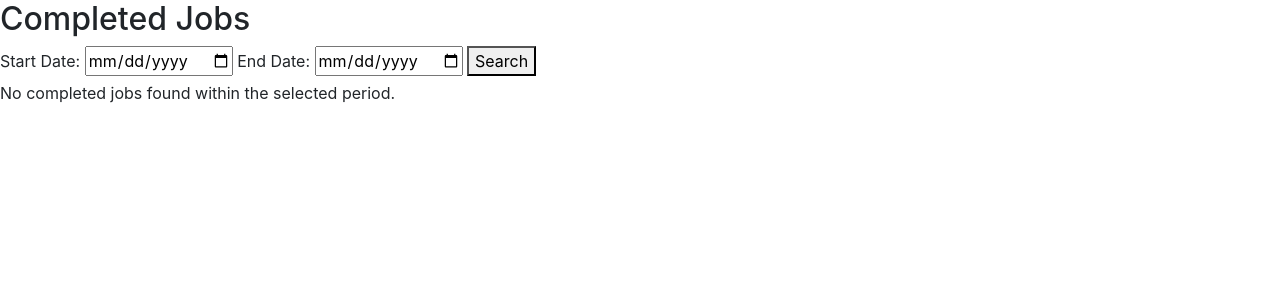
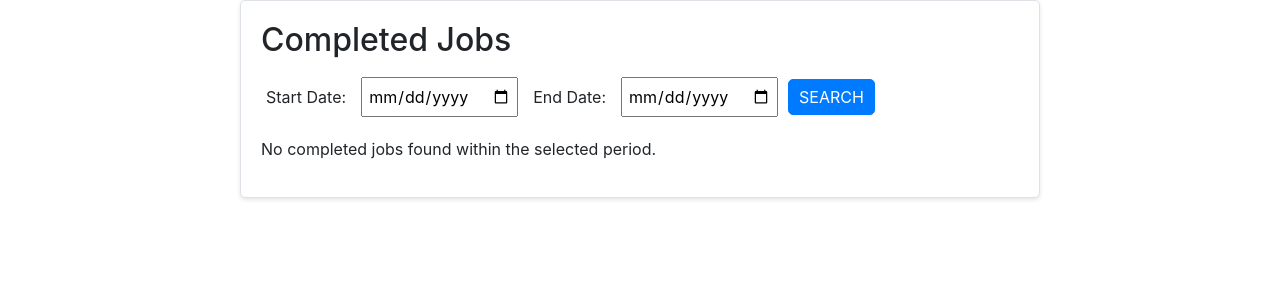
Before and after one commit to TemirlanSadykov/AktisERP, a Django app: page /production/works/done/ in a window 1280 px wide. Shown: the part 44-344 px from the top of the page. Run offline with Django 5.2, Linux system fonts and the light colour scheme; a user stored in the database is signed in; tables that the repository leaves empty hold one stand-in row (values such as "Sample post"); some libraries are stand-ins or nearby versions.

Commit message:
EMPLOYEE WORKS css

```diff
--- a/production/templates/employee/works/done_list.html
+++ b/production/templates/employee/works/done_list.html
@@ -3,20 +3,22 @@
 {% load custom_filters %}
 
 {% block content %}
-<h2>{% trans "Completed Jobs" %}</h2>
-
-<form method="get" action="">
+<div class="content-container">
+  <div class="employee-header">
+    <h2 class="list-heading">{% trans "Completed Jobs" %}</h2>
+    <form method="get" action="" class="date-filter-form">
       <label for="start_date">{% trans "Start Date" %}:</label>
       <input type="date" id="start_date" name="start_date" value="{{ start_date }}">
 
       <label for="end_date">{% trans "End Date" %}:</label>
       <input type="date" id="end_date" name="end_date" value="{{ end_date }}">
 
-  <button type="submit">{% trans "Search" %}</button>
+      <button type="submit" class="btn filter-btn">{% trans "Search" %}</button>
     </form>
+  </div>
 
   {% if assigned_works %}
-<table>
+  <table class="table">
     <thead>
       <tr>
         <th>{% trans "Operation" %}</th>
@@ -34,7 +36,7 @@
         <td>{{ assigned_work.work.size_quantity.size }}</td>
         <td>{{ assigned_work.quantity }}</td>
         <td>{{ assigned_work.end_time|date:"Y-m-d H:i:s" }}</td>
-      <td>{% if assigned_work.is_success %} {% trans "Yes" %} {% else %} {% trans "No" %} {% endif %}</td>
+        <td>{% if assigned_work.is_success %}{% trans "Yes" %}{% else %}{% trans "No" %}{% endif %}</td>
         <td>{{ assigned_work.start_time|duration:assigned_work.end_time }}</td>
       </tr>
       {% endfor %}
@@ -43,4 +45,5 @@
   {% else %}
   <p>{% trans "No completed jobs found within the selected period." %}</p>
   {% endif %}
+</div>
 {% endblock %}
--- a/static/css/login_style.css
+++ b/static/css/login_style.css
@@ -27,6 +27,12 @@
     margin-top: 20px; /* Space above the button */
 }
 
+.login-form label {
+    font-weight: bold;
+    margin-bottom: 5px;
+    display: block;
+}
+
 /* Styles error messages in Bootstrap's danger color for consistency */
 .error-message {
     color: #dc3545; /* Bootstrap's danger color for errors */
--- a/static/css/main_style.css
+++ b/static/css/main_style.css
@@ -430,3 +430,66 @@ nav form button:hover {
     border-color: #0062cc;
     color: #fff;
 }
+
+/* EMPLOYEE functinality */
+
+.table {
+    width: 100%;
+    border-collapse: collapse;
+}
+
+.table th, .table td {
+    border: 1px solid #ddd;
+    padding: 8px;
+    text-align: left;
+}
+
+.table th {
+    background-color: #f2f2f2;
+}
+
+.start-form button, .finish-form button {
+    background-color: #4CAF50; /* Green */
+    border: none;
+    color: white;
+    padding: 5px 10px;
+    text-align: center;
+    text-decoration: none;
+    display: inline-block;
+    font-size: 16px;
+    margin: 4px 2px;
+    cursor: pointer;
+    border-radius: 5px;
+}
+
+.finish-form button {
+    background-color: #c82333; /* Blue */
+}
+
+.employee-header {
+    display: flex;
+    flex-direction: column; /* Stack elements vertically */
+    align-items: start; /* Align items to the start of the flex container */
+    gap: 10px; /* Space between the header and the form */
+    margin-bottom: 20px;
+}
+
+.date-filter-form {
+    display: flex;
+    flex-wrap: wrap; /* Allow the items to wrap as needed */
+    gap: 10px; /* Space between form items */
+    align-items: center; /* Align items in the middle of the container */
+}
+
+.date-filter-form label,
+.date-filter-form input,
+.date-filter-form button {
+    margin: 0; /* Remove default margins */
+    padding: 5px; /* Add some padding for better appearance */
+}
+
+.btn.filter-btn {
+    padding: 5px 10px; /* Adjust padding as needed */
+    cursor: pointer; /* Change cursor to pointer on hover */
+    /* Add more styles here to match your button design */
+}
```
Also changed, not shown: production/templates/employee/works/pending_list.html (+53 -16 lines). Lines whose indentation alone changed are shown as unchanged.
